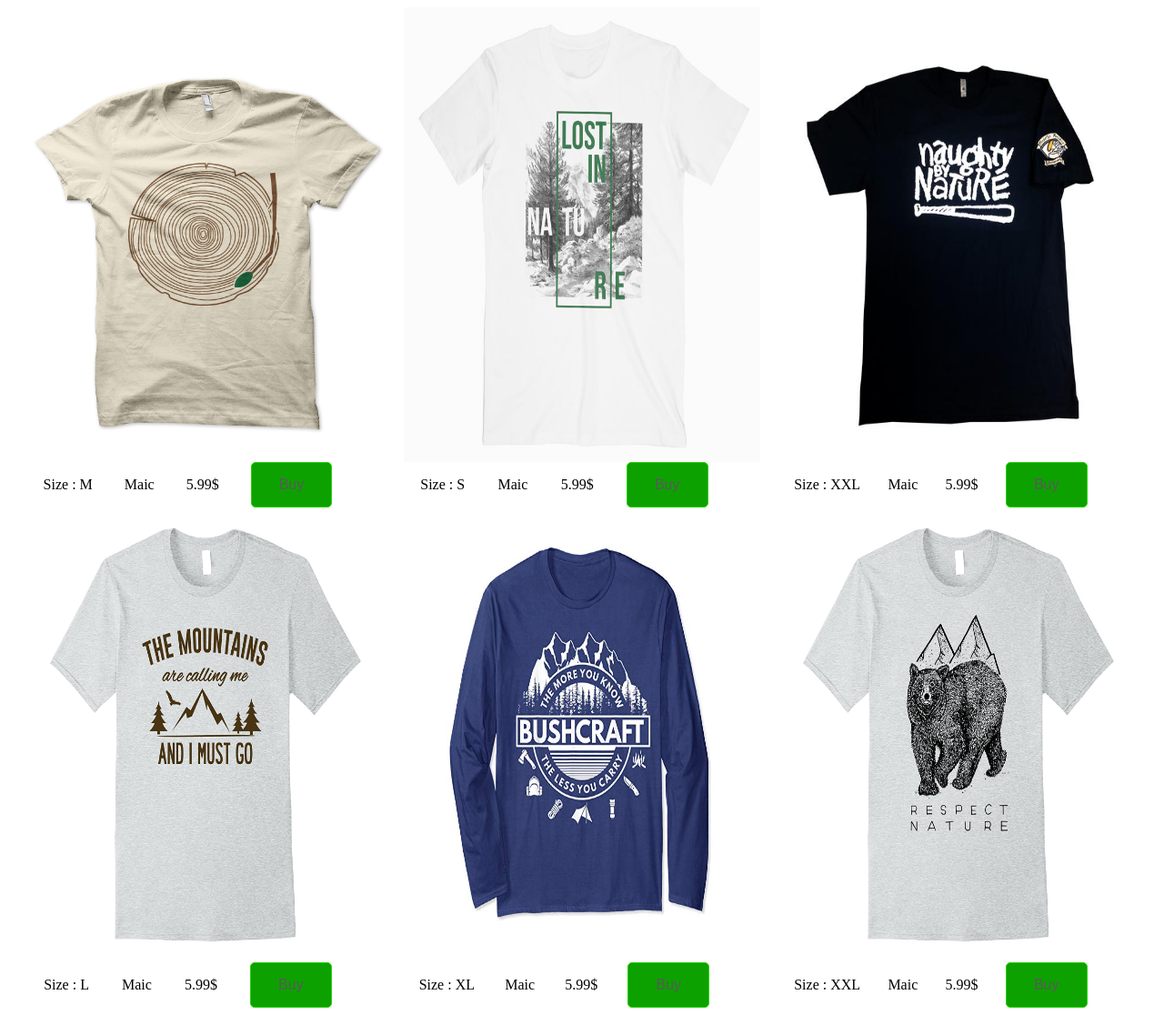
After one commit to artinhalili/inxhinieri-web, a PHP site: page /products/products.php in a window 1280 px wide. The commit adds this page. Shown: the whole page at 91% size. Run offline with PHP 8.4, Linux system fonts and the light colour scheme.

Commit message:
created the produtcts page

```diff
--- a/projekti/index.php
+++ b/projekti/index.php
@@ -29,6 +29,7 @@
         <a href="login.php" class="nav-item">Login</a>
         <a href="register.php" class="nav-item">Register</a>
         <a href="contact-us.php" class="nav-item">Contact us</a>
+        <a href="products/products.php" class="nav-item">Products</a>
     </div>
 
     <section class="main-section">
--- /dev/null
+++ b/projekti/products/products.css
@@ -0,0 +1,45 @@
+.products-container{
+    width: 100%;
+    display: flex;
+    flex-wrap: wrap;
+    justify-content: space-evenly;
+    align-items: center;
+}
+
+.product{
+    height: 50%;
+    width: 31%;
+    display: flex;
+    flex-direction: column;
+    justify-content: space-evenly;
+}
+
+
+
+.product img{
+    width: 100%;
+    height: 500px;
+}
+
+.details{
+    width: 90%;
+    display: flex;
+    text-align: center;
+    justify-content: space-around;
+}
+
+.prod-btn{
+    padding: 7px 30px;
+    border: 1px solid #2ad100;
+    background-color: rgb(13, 161, 0);
+    border-radius: 5px;
+    outline: none;
+    color: #5b5959;
+    font-size: 1rem;
+    cursor: pointer;
+}
+
+.prod-btn:hover {
+    background-color: white;
+    color: goldenrod;
+  }
--- /dev/null
+++ b/projekti/products/products.php
@@ -0,0 +1,74 @@
+<!DOCTYPE html>
+<html lang="en">
+<head>
+    <meta charset="UTF-8">
+    <meta name="viewport" content="width=device-width, initial-scale=1.0">
+    <link rel="stylesheet" href="products.css">
+    <title>Document</title>
+</head>
+<body>
+    <div class="products-container">
+        <div class="product">
+            <img src="./products-images/product-1.jpg" alt="">
+           <div class="details">
+                 <p>Size : M</p>
+                 <p class="prod-desc">Maic</p>
+                 <p class="price-tag">5.99$</p>
+                 <button class="prod-btn">Buy</button>
+           </div>
+        </div>
+
+        <div class="product">
+            <img src="./products-images/product-2.jpg" alt="">
+            <div class="details">
+            <p>Size : S</p>
+            <p class="prod-desc">Maic</p>
+            <p class="price-tag">5.99$</p>
+            <button class="prod-btn">Buy</button>
+            </div>
+        </div>
+
+        <div class="product">
+            <img src="./products-images/product-3.jpg" alt="">
+                <div class="details">
+                <p>Size : XXL</p>
+                  <p class="prod-desc">Maic</p>
+                  <p class="price-tag">5.99$</p>
+                 <button class="prod-btn">Buy</button>
+                </div>
+        </div>
+
+        <div class="product">
+            <img src="./products-images/product-4.jpg" alt="">
+            <div class="details">
+            <p>Size : L</p>
+            <p class="prod-desc">Maic</p>
+            <p class="price-tag">5.99$</p>
+            <button class="prod-btn">Buy</button>
+
+            </div>
+        </div>
+
+        <div class="product">
+            <img src="./products-images/product-5.jpg" alt="">
+            <div class="details">
+            <p>Size : XL</p>
+            <p class="prod-desc">Maic</p>
+            <p class="price-tag">5.99$</p>
+            <button class="prod-btn">Buy</button>
+
+            </div>
+        </div>
+
+        <div class="product">
+            <img src="./products-images/product-6.jpg" alt="">
+            <div class="details">
+             <p>Size : XXL</p>
+             <p class="prod-desc">Maic</p>
+             <p class="price-tag">5.99$</p>
+             <button class="prod-btn">Buy</button>
+            </div>
+        </div>
+    </div>
+</body>
+</html>
--- a/projekti/slider.js
+++ b/projekti/slider.js
@@ -14,15 +14,11 @@
 function showSlides(n) {
   let i;
   let slides = document.getElementsByClassName("image-slide");
-  let dots = document.getElementsByClassName("dot");
+
   if (n > slides.length) {slideIndex = 1}
   if (n < 1) {slideIndex = slides.length}
   for (i = 0; i < slides.length; i++) {
       slides[i].style.display = "none";
   }
-  for (i = 0; i < dots.length; i++) {
-      dots[i].className = dots[i].className.replace(" active", "");
-  }
   slides[slideIndex-1].style.display = "block";
-  dots[slideIndex-1].className += " active";
 }
```
Also changed, not shown: projekti/style.css (+7 -6 lines), projekti/products/products-images/product-1.jpg (added), projekti/products/products-images/product-2.jpg (added), projekti/products/products-images/product-3.jpg (added), projekti/products/products-images/product-4.jpg (added), projekti/products/products-images/product-5.jpg (added), projekti/products/products-images/product-6.jpg (added).
